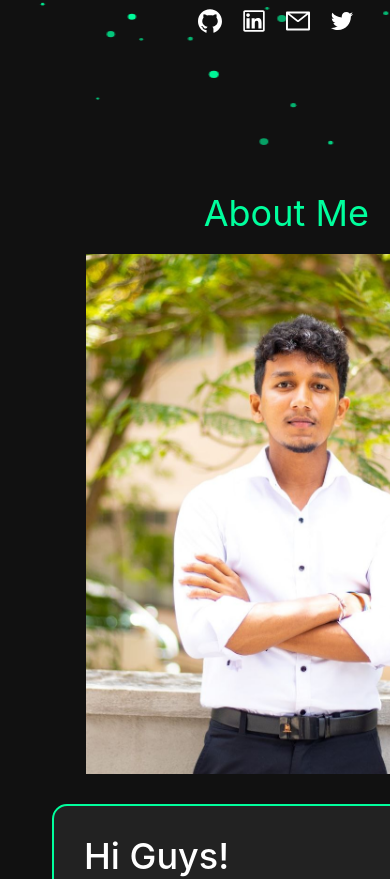
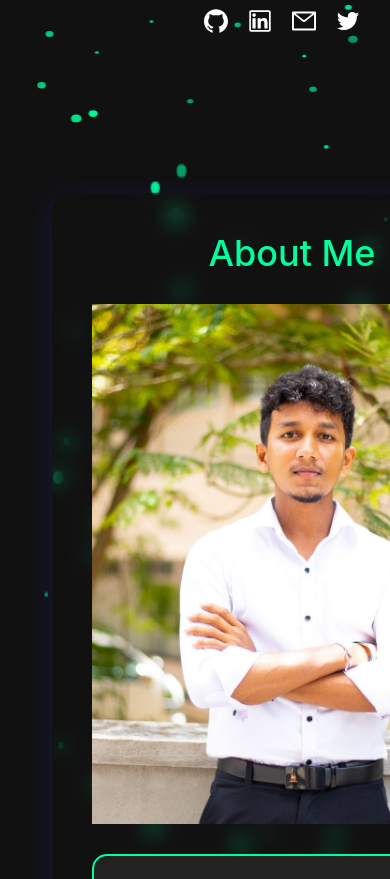
Before and after one commit to hirushan2001/portfolio, a React (Vite) app: page / in a window 390 px wide. Shown: the part 723-1602 px from the top of the page. Built offline with nearby package versions, Linux system fonts and the light colour scheme.

Commit message:
about update

```diff
--- a/src/pages/About.css
+++ b/src/pages/About.css
@@ -1,4 +1,5 @@
 .about-container {
+  position: relative;
   background-color: #111;
   color: #fff;
   min-height: 100vh;
@@ -9,23 +10,49 @@
   flex-direction: column;
   opacity: 0;
   transition: opacity 0.5s ease-in-out;
+  overflow: hidden;
+}
+
+.background-canvas {
+  position: absolute;
+  top: 0;
+  left: 0;
+  width: 100%;
+  height: 100%;
+  z-index: 1;
+}
+
+.content-wrapper {
+  position: relative;
+  z-index: 2;
+  background-color: rgba(17, 17, 17, 0);
+  border-radius: 20px;
+  backdrop-filter: blur(10px);
+  padding: 40px;
+  box-shadow: 0 8px 32px 0 rgba(31, 38, 135, 0.37);
+  width: 100%;
+  max-width: 1200px;
+  display: flex;
+  flex-direction: column;
+  align-items: center;
 }
 
 .about-container.visible {
   opacity: 1;
 }
 
-.projects-header {
+.section-title {
+  font-size: 36px;
+  color: #00ff9d;
+  margin-bottom: 30px;
   text-align: center;
-  font-size: 36px;
-  margin-bottom: 40px;
-  color: #00ff9d;
+  width: 100%;
   transform: translateY(20px);
   opacity: 0;
   transition: transform 0.5s ease-out, opacity 0.5s ease-out;
 }
 
-.projects-header.visible {
+.section-title.visible {
   transform: translateY(0);
   opacity: 1;
 }
@@ -36,7 +63,6 @@
   justify-content: center;
   align-items: center;
   width: 100%;
-  max-width: 1200px;
 }
 
 .about-left {
@@ -54,7 +80,7 @@
 .about-image {
   width: 400px;
   height: 520px;
-  border-radius: 00%;
+  border-radius: 0%;
   object-fit: cover;
 }
 
@@ -120,12 +146,10 @@
     justify-content: space-between;
     align-items: flex-start;
   }
-
   .about-left {
     margin-right: 50px;
     margin-bottom: 0;
   }
-
   .about-right {
     flex: 1;
   }
--- a/src/pages/About.jsx
+++ b/src/pages/About.jsx
@@ -5,10 +5,10 @@ import './About.css';
 import img from '../assets/mypic1.jpg';
 import cvFile from '../assets/mycv.pdf';
 
-
 const About = () => {
   const aboutSectionRef = useRef(null);
   const contentRefs = useRef([]);
+  const canvasRef = useRef(null);
 
   const handleDownload = () => {
     window.open(cvFile, '_blank', 'noopener,noreferrer');
@@ -36,6 +36,67 @@ const About = () => {
       }
     });
 
+    // Canvas and particle system setup
+    const canvas = canvasRef.current;
+    const ctx = canvas.getContext('2d');
+    let animationFrameId;
+
+    const resizeCanvas = () => {
+      canvas.width = window.innerWidth;
+      canvas.height = window.innerHeight;
+    };
+
+    window.addEventListener('resize', resizeCanvas);
+    resizeCanvas();
+
+    // Particle system
+    const particles = [];
+    const particleCount = 100;
+
+    class Particle {
+      constructor() {
+        this.x = Math.random() * canvas.width;
+        this.y = Math.random() * canvas.height;
+        this.size = Math.random() * 3 + 1;
+        this.speedX = Math.random() * 2 - 1;
+        this.speedY = Math.random() * 2 - 1;
+        this.color = `rgba(0, 255, 157, ${Math.random() * 0.5 + 0.5})`;
+      }
+
+      update() {
+        this.x += this.speedX;
+        this.y += this.speedY;
+
+        if (this.x < 0 || this.x > canvas.width) this.speedX *= -1;
+        if (this.y < 0 || this.y > canvas.height) this.speedY *= -1;
+      }
+
+      draw() {
+        ctx.fillStyle = this.color;
+        ctx.beginPath();
+        ctx.arc(this.x, this.y, this.size, 0, Math.PI * 2);
+        ctx.fill();
+      }
+    }
+
+    const createParticles = () => {
+      for (let i = 0; i < particleCount; i++) {
+        particles.push(new Particle());
+      }
+    };
+
+    const animateParticles = () => {
+      ctx.clearRect(0, 0, canvas.width, canvas.height);
+      for (let i = 0; i < particles.length; i++) {
+        particles[i].update();
+        particles[i].draw();
+      }
+      animationFrameId = requestAnimationFrame(animateParticles);
+    };
+
+    createParticles();
+    animateParticles();
+
     return () => {
       if (aboutSectionRef.current) {
         observer.unobserve(aboutSectionRef.current);
@@ -45,12 +106,16 @@ const About = () => {
           observer.unobserve(ref);
         }
       });
+      window.removeEventListener('resize', resizeCanvas);
+      cancelAnimationFrame(animationFrameId);
     };
   }, []);
 
   return (
     <div className="about-container" id="about" ref={aboutSectionRef}>
-      <div className="projects-header" ref={(el) => (contentRefs.current[0] = el)}>About Me</div>
+      <canvas ref={canvasRef} className="background-canvas"></canvas>
+      <div className="content-wrapper">
+        <h2 className="section-title" ref={(el) => (contentRefs.current[0] = el)}>About Me</h2>
         <div className="about-content">
           <div className="about-left" ref={(el) => (contentRefs.current[1] = el)}>
             <img src={img} alt="Dhananjana Hirushan" className="about-image" />
@@ -71,8 +136,9 @@ const About = () => {
                 <p><b>Phone</b>: 076-4512428</p>
               </div>
               <div className="about-buttons">
-              <Button  onClick={handleDownload} icon={<DownloadOutlined />} className="download-resume-btn">DOWNLOAD RESUME</Button>
-              <Button  href="#contact" icon={<MailOutlined />} className="contact-me-btn">CONTACT ME</Button>
+                <Button onClick={handleDownload} icon={<DownloadOutlined />} className="download-resume-btn">DOWNLOAD RESUME</Button>
+                <Button href="#contact" icon={<MailOutlined />} className="contact-me-btn">CONTACT ME</Button>
+              </div>
             </div>
           </div>
         </div>
```
Lines whose indentation alone changed are shown as unchanged.
